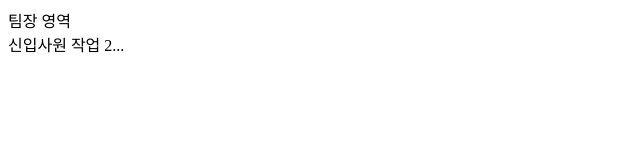
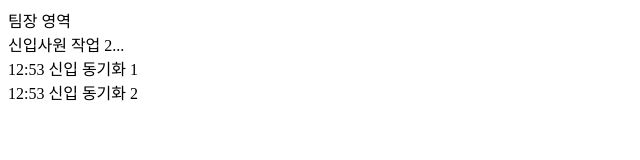
Before and after one commit to LJeongGyo/TeamProject001, a plain HTML site: page index.html in a window 1280 px wide. Shown: the whole page, without its empty margins (0-640 px from the left). Drawn offline with Linux system fonts and the light colour scheme.

Commit message:
신입사원 동기화 작업2

```diff
--- a/index.html
+++ b/index.html
@@ -12,6 +12,16 @@
     </div>
 
 
+    <div>
+        12:53 신입 동기화 1
+    </div>
+
+
+    <div>
+        12:53 신입 동기화 2
+    </div>
+
+
 </body>
 
 </html>
```
